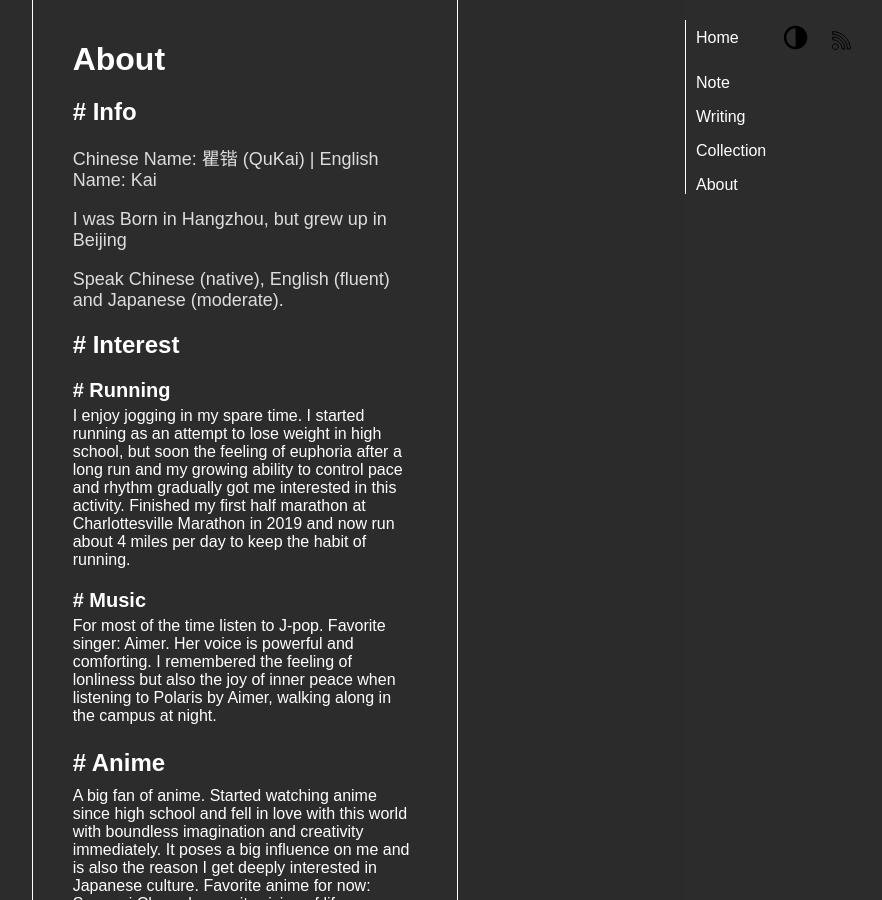
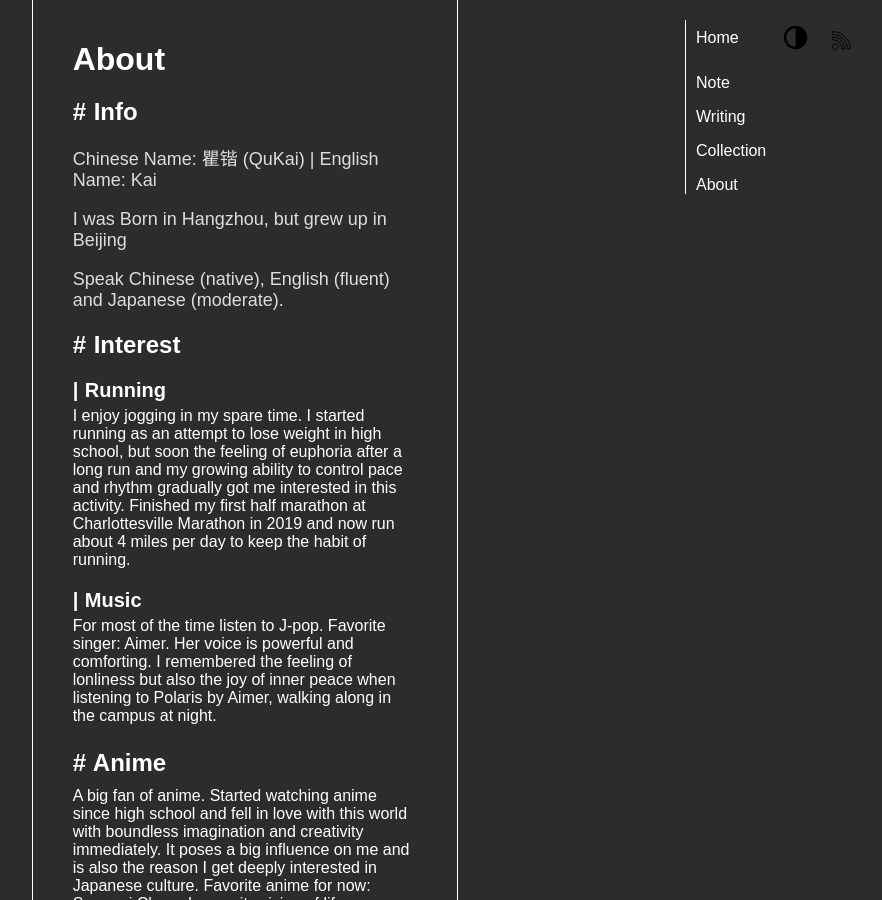
Before and after one commit to faithk7/faithk7.github.io, a Jekyll site: the page built from about.html, in a window 1280 px wide. Shown: the whole page, without its empty margins (395-1277 px from the left). Built offline with Jekyll 4.4.1, drawn with Linux system fonts in a browser that asks for light colours.

```diff
--- a/about.html
+++ b/about.html
@@ -10,23 +10,23 @@
 <div class="c-about-container">
     <h1 class="o-about-title">About</h1>
     <div class="o-about-item">
-        <h2 class="o-about-item-title"># Info</h2>
+        <h2 class="o-about-item-title"> Info</h2>
         <p class="o-about-content">Chinese Name: 瞿锴 (QuKai) | English Name: Kai</p>
         <p class="o-about-content">I was Born in Hangzhou, but grew up in Beijing</p>
         <p class="o-about-content">Speak Chinese (native), English (fluent) and Japanese (moderate).</p>
     </div>
     <div class="o-about-item">
-        <h2 class="o-about-item-title"># Interest</h2>
-        <h3 class="o-about-item-subtitle"># Running</h3>
+        <h2 class="o-about-item-title"> Interest</h2>
+        <h3 class="o-about-item-subtitle"> Running</h3>
         I enjoy jogging in my spare time. I started running as an attempt to lose weight in high school, but soon the
         feeling of euphoria after a long run and my growing ability to control pace and rhythm gradually got me
         interested in this activity. Finished my first half marathon at Charlottesville Marathon in 2019 and now run
         about 4 miles per day to keep the habit of running.
-        <h3 class="o-about-item-subtitle"># Music</h3>
+        <h3 class="o-about-item-subtitle"> Music</h3>
         For most of the time listen to J-pop. Favorite singer: Aimer. Her voice is powerful and comforting. I remembered
         the feeling of lonliness but also the joy of inner peace when listening to Polaris by Aimer, walking along in
         the campus at night.
-        <h3 class="o-about-item-title"># Anime</h3>
+        <h3 class="o-about-item-title"> Anime</h3>
         A big fan of anime. Started watching anime since high school and fell in love with this world with
         boundless imagination and creativity immediately. It poses a big influence on me and is also the reason I get
         deeply interested in Japanese culture.
@@ -36,7 +36,7 @@
         captivate me.
     </div>
     <div class="o-about-item">
-        <h2 class="o-about-item-title"># Reading</h2>
+        <h2 class="o-about-item-title"> Reading</h2>
         <p class="o-about-content">
             Enjoy reading all kinds of books. Nowadays read by genre. Started by reading the detective novels, and Edgar
             Allen Poe and Edogawa Ranpo are my favorite authors in this genre. Then switched to all categories. By
--- a/assets/about.css
+++ b/assets/about.css
@@ -19,9 +19,19 @@
     margin-bottom: 10px;
 }
 
+.o-about-item-title::before {
+    content: "#";
+    margin-right: 1px;
+}
+
 .o-about-item-subtitle {
     font-size: 20px;
     margin-bottom: 5px;
+}
+
+.o-about-item-subtitle::before {
+    content: "|";
+    margin-right: 1px;
 }
 
 .o-about-content {
```
